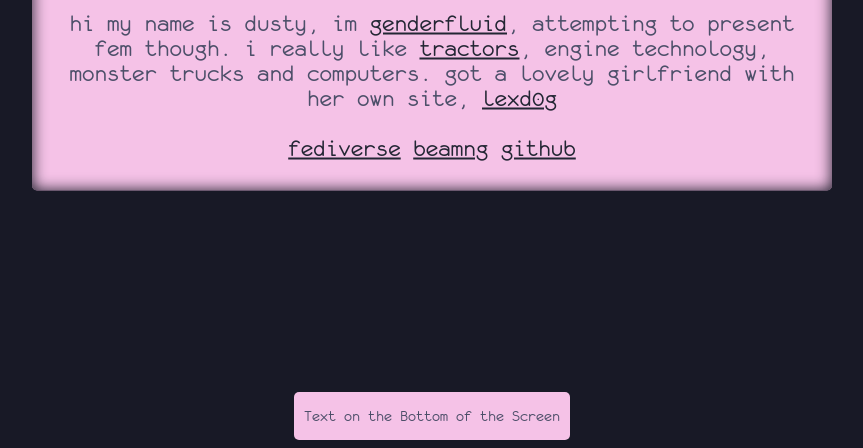
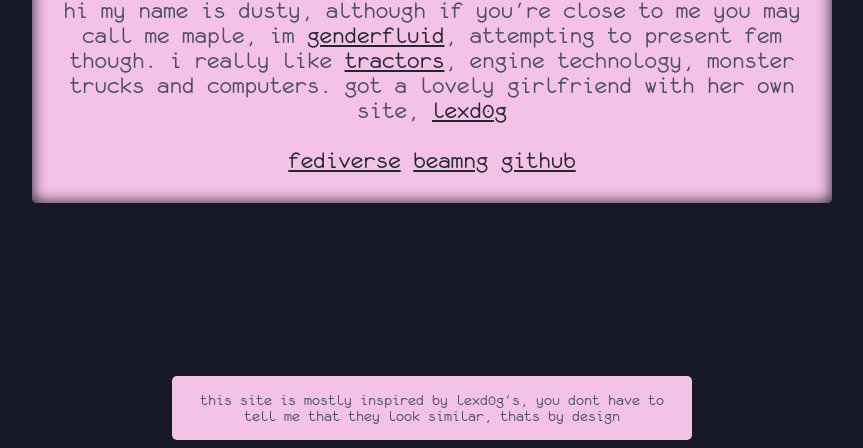
Before and after one commit to Dakota5488/website-thing, a plain HTML site: page index.html in a window 1280 px wide. Shown: the part 352-800 px from the top of the page, without its empty margins (208-1071 px from the left). Drawn offline with Linux system fonts and the light colour scheme.

Commit message:
updated style and footer

```diff
--- a/assets/style.css
+++ b/assets/style.css
@@ -44,7 +44,7 @@
     bottom: 1%;
     left: 50%;
     transform: translate(-50%);
-    max-width: 800px;
+    max-width: 500px;
     padding-left: 10px;
     padding-right: 10px;
     border-radius: 5px;
--- a/index.html
+++ b/index.html
@@ -8,7 +8,7 @@
     <div class="container">
       <div class="header">dusty's site</div>
       <div class="information">
-        <p>hi my name is dusty, im <a href="https://en.pronouns.page/@themooskiifox">genderfluid</a>, attempting to present fem though. i really like <a href="https://youtu.be/sXwaxq-W6yg?t=240">tractors</a>, engine technology, monster trucks and computers. got a lovely girlfriend with her own site, <a href="https://weezer.blue">lexd0g</a></p>
+        <p>hi my name is dusty, although if you're close to me you may call me maple, im <a href="https://en.pronouns.page/@themooskiifox">genderfluid</a>, attempting to present fem though. i really like <a href="https://youtu.be/sXwaxq-W6yg?t=240">tractors</a>, engine technology, monster trucks and computers. got a lovely girlfriend with her own site, <a href="https://weezer.blue">lexd0g</a></p>
       </div>
       <div class="links">
         <a href="https://wetdry.world/@dakota5488">fediverse</a>
@@ -17,7 +17,7 @@
     </div>
   </div>
   <div class="footer">
-    <p>Text on the Bottom of the Screen</p>
+    <p>this site is mostly inspired by lexd0g's, you dont have to tell me that they look similar, thats by design</p>
   </div>
   </body>
 </html>
```
